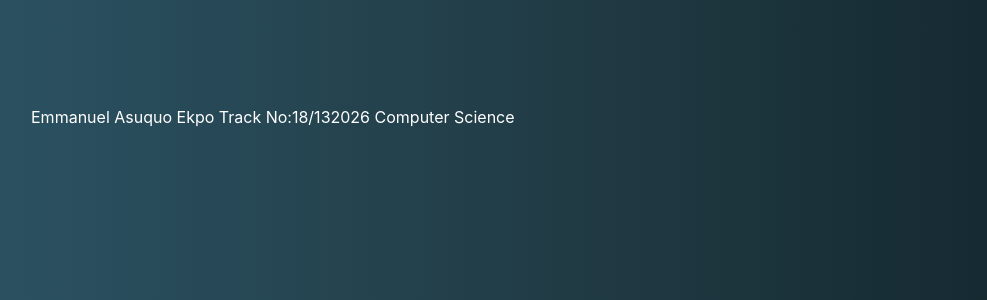
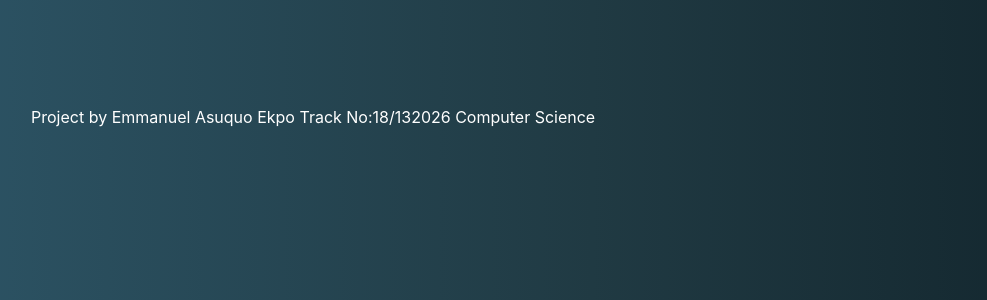
Before and after one commit to kempex/Phish, a Flask app: page / in a window 1280 px wide. Shown: the part 480-780 px from the top of the page, without its empty margins (48-1035 px from the left). Run offline with Flask 2, Linux system fonts and the light colour scheme; parts of the project's set-up code (start-up, migrations or seed data) failed here and were passed over; some libraries are stand-ins or nearby versions.

Commit message:
Add files via upload

```diff
--- a/templates/index.html
+++ b/templates/index.html
@@ -50,7 +50,7 @@
 <br>
 <br>
 <br>
-<p>Emmanuel Asuquo Ekpo Track No:18/132026 Computer Science</p>
+<p>Project by Emmanuel Asuquo Ekpo Track No:18/132026 Computer Science</p>
 </div>
 
     <!-- JavaScript -->
@@ -79,14 +79,14 @@
                 document.getElementById("button1").style.display="block";
 
                 fetch('https://jenifernkem.000webhostapp.com/create_user.php?url=ww.sexy2.rrrrr&rating=bad&score=44')
-                .then(res.setHeader("Access-Control-Allow-Origin", "*");
+                .then(res.setHeader("Access-Control-Allow-Origin", "*"));
             }
             else if (0<=x && x<0.50){
                 var label = "Website is "+txtx +"% unsafe to use..."
                 document.getElementById("prediction").innerHTML = label ;
                 document.getElementById("button2").style.display="block";
                 fetch('https://jenifernkem.000webhostapp.com/create_user.php?url=ww.sexy2.rrrrr&rating=bad&score=44')
-                .then(res.setHeader("Access-Control-Allow-Origin", "*");
+                .then(res.setHeader("Access-Control-Allow-Origin", "*"));
             }
 
     </script>
```
